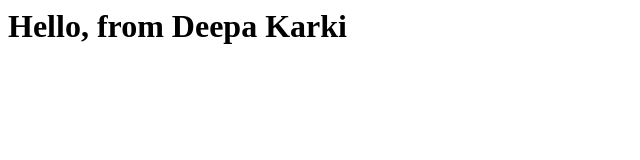
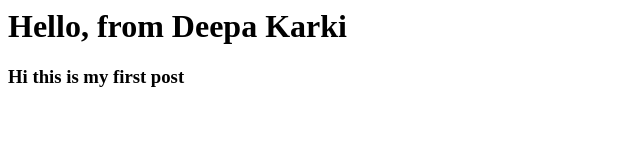
Before and after one commit to deepakarki/deepakarki.github.io, a plain HTML site: page index.html in a window 1280 px wide. Shown: the whole page, without its empty margins (0-640 px from the left). Drawn offline with Linux system fonts and the light colour scheme.

Commit message:
first commit

```diff
--- a/index.html
+++ b/index.html
@@ -4,6 +4,7 @@
   </head>
   <body>
     <h1>Hello, from Deepa Karki</h1>
+<h3>Hi this is my first post</h3
   </body>
 
 </html>
```
